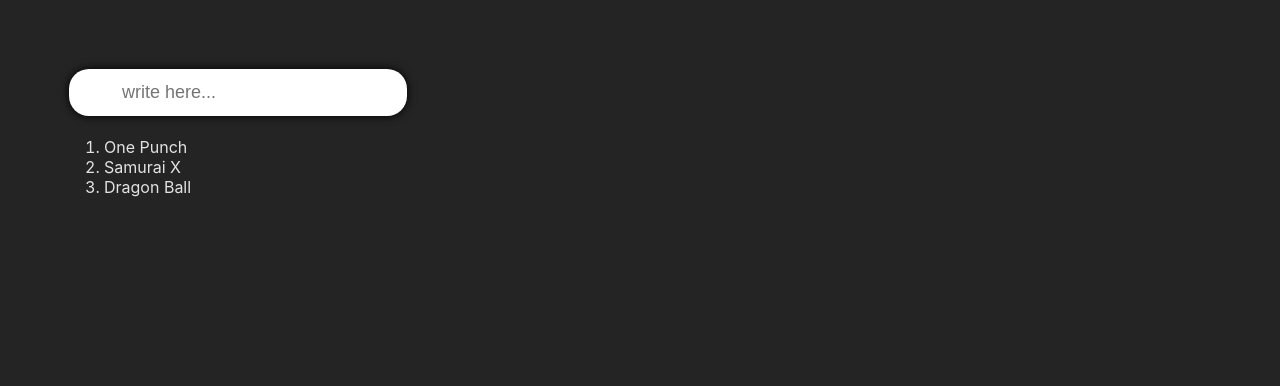
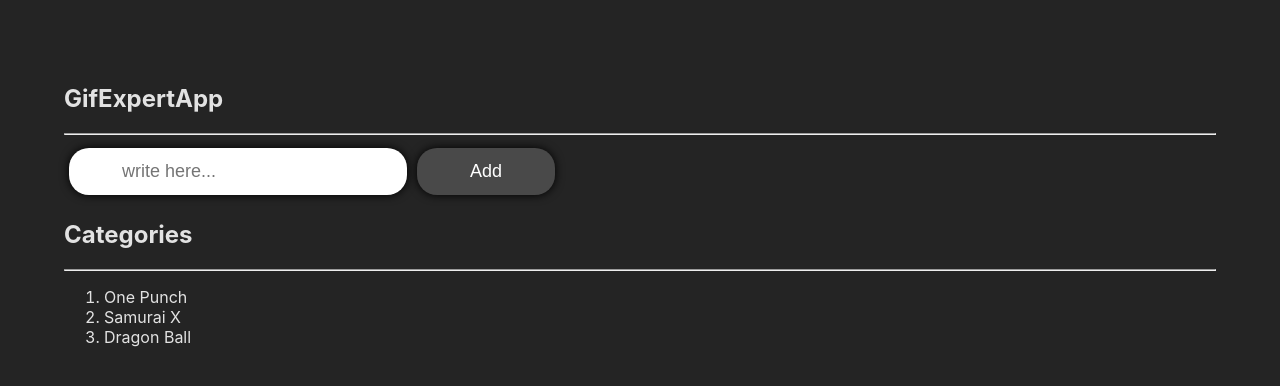
Before and after one commit to Ruben-Alvarez-Dev/REACT_FH_GIFFY, a React (Vite) app: page / in a window 1280 px wide. Shown: the top 386 px of the page. Built offline with nearby package versions, Linux system fonts and the light colour scheme.

Commit message:
input validation

```diff
--- a/src/App.jsx
+++ b/src/App.jsx
@@ -1,11 +1,9 @@
 import "./App.css";
-import AddCategory from "./components/AddCategory";
 import GifExpertApp from "./components/GifExpertApp";
 
 function App() {
   return (
     <>
-      <AddCategory />
       <GifExpertApp />
     </>
   );
--- a/src/components/AddCategory.jsx
+++ b/src/components/AddCategory.jsx
@@ -1,25 +1,16 @@
-import { useState } from "react";
+import React from "react";
 
-export const AddCategory = () => {
-  const [inputValue, setInputValue] = useState("");
-
-  const handleInputChange = (e) => {
-    setInputValue(e.target.value);
-  };
-
-  const handleSubmit = (e) => {
-    e.preventDefault();
-  };
-
+const AddCategory = ({ categories }) => {
   return (
-    <form onSubmit={handleSubmit}>
-      <input
-        type="text"
-        value={inputValue}
-        placeholder="write here..."
-        onChange={handleInputChange}
-      />
-    </form>
+    <>
+      <h2>Categories</h2>
+      <hr />
+      <ol>
+        {categories.map((category, idx) => (
+          <li key={idx + category}>{category}</li>
+        ))}
+      </ol>
+    </>
   );
 };
 
--- a/src/components/GifExpertApp.jsx
+++ b/src/components/GifExpertApp.jsx
@@ -1,29 +1,37 @@
-import { useState } from "react";
+import React, { useState } from "react";
+import AddCategory from "./AddCategory";
 
-export const GifExpertApp = () => {
-  /* const categories = ["One Punch", "Samurai X", "Dragon Ball"]; */
+const GifExpertApp = () => {
   const [categories, setCategories] = useState([
     "One Punch",
     "Samurai X",
     "Dragon Ball",
   ]);
+  const [inputValue, setInputValue] = useState("");
 
-  const handleAdd = () => {
-    /* setCategories([...categories, "HunterXHunter"]); */
-    setCategories((c) => [...c, "HunterXHunter"]);
+  const handleAdd = (e) => {
+    e.preventDefault();
+    !inputValue
+      ? ""
+      : categories.includes(inputValue)
+      ? ""
+      : setCategories([...categories, inputValue]);
   };
 
   return (
     <>
-      {/* <h2>GifExpertApp</h2>
+      <h2>GifExpertApp</h2>
       <hr />
-      <button onClick={handleAdd}>Add Category</button> */}
-
-      <ol>
-        {categories.map((cat) => {
-          return <li key={cat}>{cat}</li>;
-        })}
-      </ol>
+      <form onSubmit={handleAdd}>
+        <input
+          type="text"
+          placeholder="write here..."
+          onChange={(e) => setInputValue(e.target.value)}
+        />
+        <button onClick={handleAdd}>Add</button>
+      </form>
+      <AddCategory categories={categories} />
+      <ol></ol>
     </>
   );
 };
```
